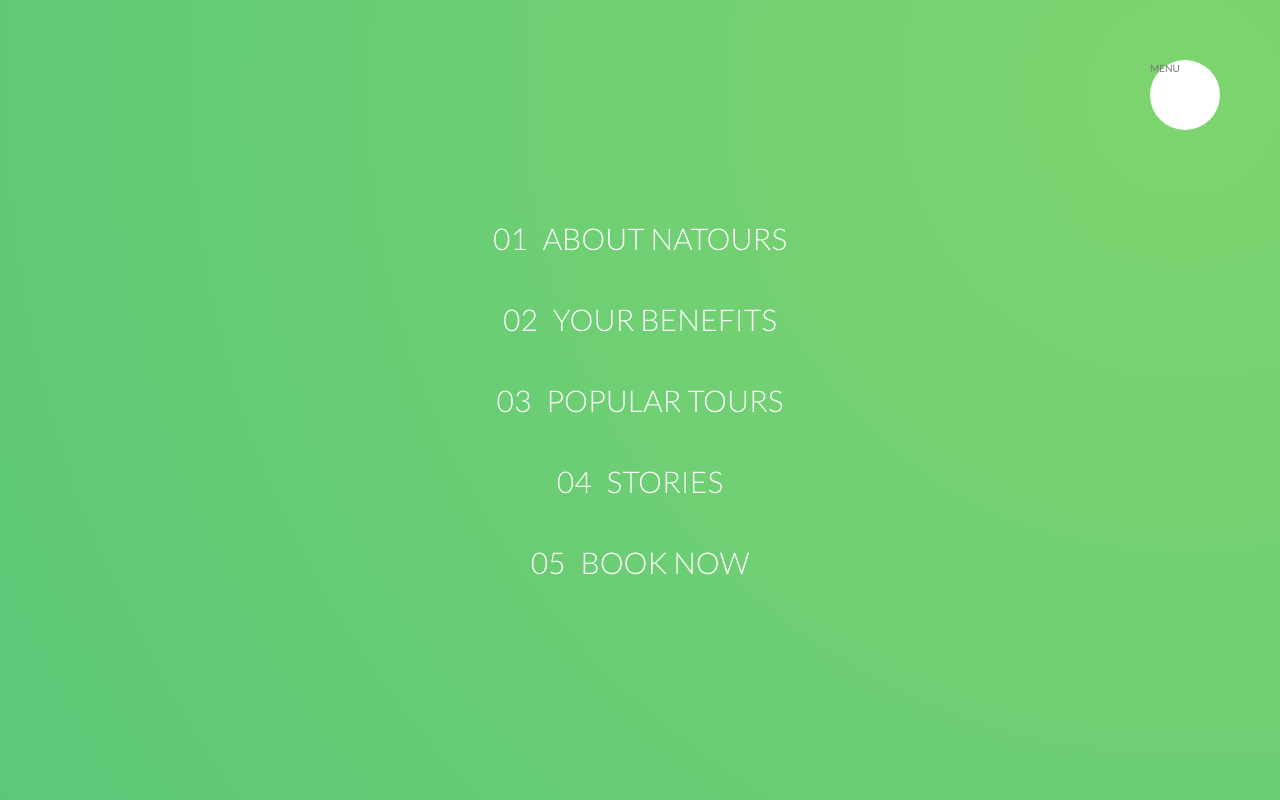
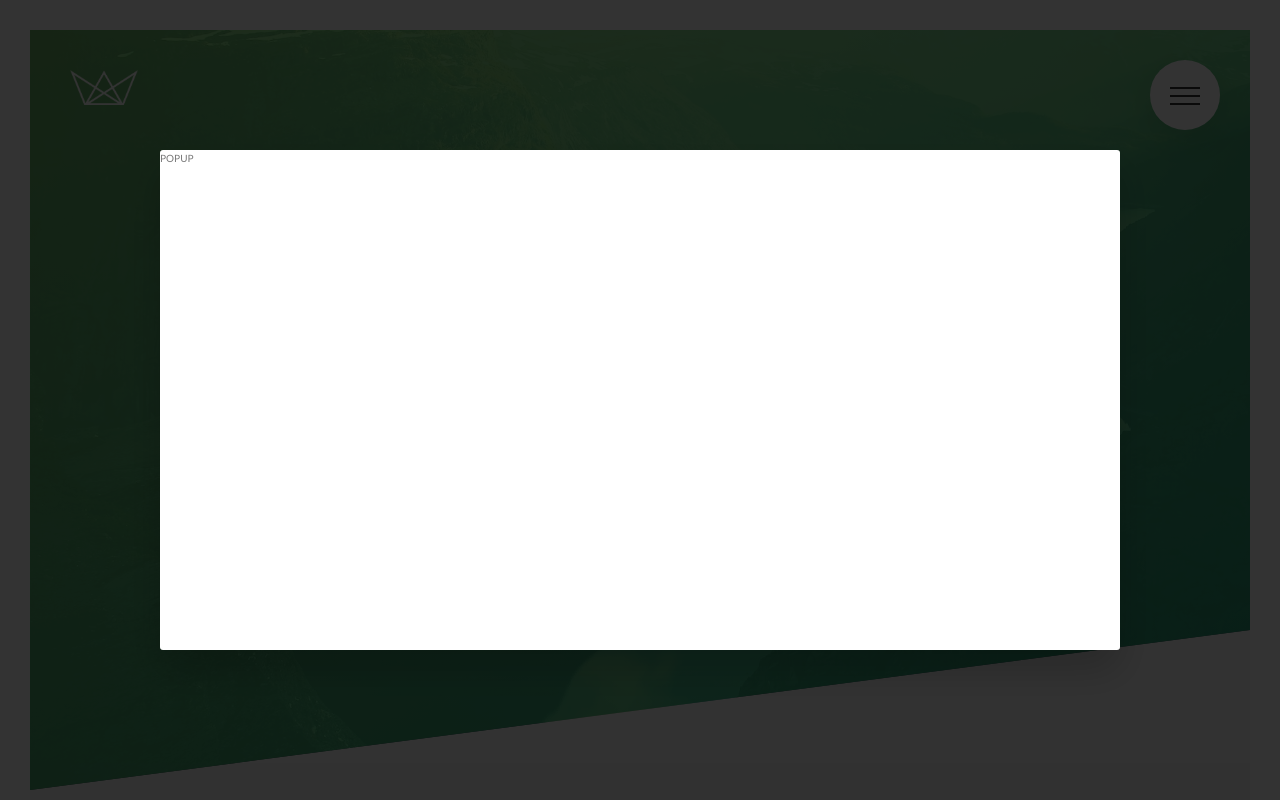
Before and after one commit to jrobertosy/natours, a website: page index.html in a window 1280 px wide. Shown: the top 800 px of the page. Drawn offline with Linux system fonts and the light colour scheme.

Commit message:
I completed navigation

```diff
--- a/index.html
+++ b/index.html
@@ -19,7 +19,9 @@
     <div class="navigation">
       <input type="checkbox" class="navigation__checkbox" id="navi-toggle" />
 
-      <label for="navi-toggle" class="navigation__button">MENU</label>
+      <label for="navi-toggle" class="navigation__button">
+        <span class="navigation__icon">&nbsp;</span>
+      </label>
 
       <div class="navigation__background">&nbsp;</div>
 
@@ -446,6 +448,10 @@
       </div>
     </footer>
 
+    <div class="popup">
+      <div class="popup__content">POPUP</div>
+    </div>
+
     <!--
     <section class="grid-test">
       <div class="row">
--- a/sass/abstracts/_mixens.scss
+++ b/sass/abstracts/_mixens.scss
@@ -5,3 +5,10 @@
     clear: both;
   }
 }
+
+@mixin absCenter {
+  position: absolute;
+  top: 50%;
+  left: 50%;
+  transform: translate(-50%, -50%);
+}
--- /dev/null
+++ b/sass/components/_popup.scss
@@ -0,0 +1,18 @@
+.popup {
+  height: 100vh;
+  width: 100%;
+  position: fixed;
+  top: 0;
+  left: 0;
+  background-color: rgba($color: $color-black, $alpha: 0.8);
+  z-index: 9999;
+
+  &__content {
+    @include absCenter;
+    width: 75%;
+    height: 50rem;
+    background-color: $color-white;
+    box-shadow: 0 2rem 4rem rgba($color: $color-black, $alpha: 0.2);
+    border-radius: 3px;
+  }
+}
--- a/sass/layout/_navigation.scss
+++ b/sass/layout/_navigation.scss
@@ -12,6 +12,9 @@
     right: 6rem;
     border-radius: 50%;
     z-index: 2000;
+    box-shadow: 0 1rem 3rem rgba($color: $color-black, $alpha: 0.1);
+    text-align: center;
+    cursor: pointer;
   }
 
   &__background {
@@ -26,17 +29,19 @@
       $color-primary-dark
     );
     z-index: 1000;
-
-    transform: scale(80);
+    transition: transform 0.8s cubic-bezier(0.86, 0, 0.07, 1);
   }
 
   &__nav {
     height: 100vh;
-    width: 100%;
     position: fixed;
     top: 0;
-    right: 0;
+    left: 0;
     z-index: 1500;
+
+    opacity: 0;
+    width: 0;
+    transition: all 0.8s cubic-bezier(0.68, -0.55, 0.265, 1.55);
   }
 
   &__list {
@@ -46,6 +51,7 @@
     transform: translate(-50%, -50%);
     list-style: none;
     text-align: center;
+    width: 100%;
   }
 
   &__item {
@@ -84,4 +90,68 @@
       transform: translateX(1rem);
     }
   }
+
+  //functionality
+
+  &__checkbox:checked ~ &__background {
+    transform: scale(80);
+  }
+
+  &__checkbox:checked ~ &__nav {
+    opacity: 1;
+    width: 100%;
+  }
+
+  //icon
+
+  &__icon {
+    position: relative;
+    margin-top: 3.5rem;
+
+    &,
+    &:before,
+    &:after {
+      width: 3rem;
+      height: 2px;
+      background-color: $color-grey-dark-3;
+      display: inline-block;
+    }
+
+    &:before,
+    &:after {
+      content: "";
+      position: absolute;
+      left: 0;
+      transition: all 0.2s;
+    }
+
+    &::before {
+      top: -0.8rem;
+    }
+    &::after {
+      top: 0.8rem;
+    }
+  }
+
+  &__button:hover &__icon::before {
+    top: -1rem;
+  }
+
+  &__button:hover &__icon::after {
+    top: 1rem;
+  }
+
+  &__checkbox:checked + &__button &__icon {
+    background-color: transparent;
+  }
+
+  &__checkbox:checked + &__button &__icon::before {
+    top: 0;
+    transform: rotate(135deg);
+  }
+
+  &__checkbox:checked + &__button &__icon::after {
+    top: 0;
+    transform: rotate(-135deg);
+  }
 }
--- a/sass/main.scss
+++ b/sass/main.scss
@@ -14,6 +14,7 @@
 @import "components/story";
 @import "components/bg-video";
 @import "components/form";
+@import "components/popup";
 
 @import "layout/header";
 @import "layout/grid";
```
Also changed, not shown: css/style.css.
